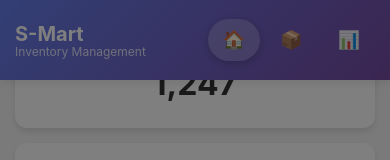
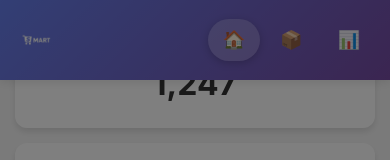
Before and after one commit to vcgithub41210/s-mart, a React (Create React App) app in the folder frontend/: page / in a window 390 px wide. Both pictures are taken after typing "Sample", "Sample123" into the empty fields and a click on the button "Login". Shown: the part 240-400 px from the top of the page. Built offline with nearby package versions, Linux system fonts and the light colour scheme.

Commit message:
modified homepage ui

```diff
--- a/frontend/src/components/Navbar.css
+++ b/frontend/src/components/Navbar.css
@@ -1,4 +1,3 @@
-
 .navbar {
 background: linear-gradient(135deg, #667eea 0%, #764ba2 100%);
 box-shadow: 0 2px 10px rgba(0,0,0,0.1);
@@ -21,21 +20,17 @@
 
 .navbar-brand {
 display: flex;
-  flex-direction: column;
+flex-direction: row; /* Keep as row for logo and S-Mart side by side /
+align-items: center; / Vertically align logo and S-Mart /
+gap: 10px; / Adjust spacing */
 }
 
-.navbar-brand h2 {
-  color: white;
-  font-size: 24px;
-  font-weight: bold;
-  margin: 0;
+.navbar-brand img {
+height: 120px;
+width: auto;
+vertical-align: middle;
 }
 
-.brand-subtitle {
-  color: rgba(255, 255, 255, 0.8);
-  font-size: 12px;
-  margin-top: -2px;
-}
 
 .navbar-menu {
 display: flex;
@@ -90,8 +85,21 @@
 height: 80px;
 }
 
+.navbar-brand {
+gap: 8px; /* Adjust logo spacing in mobile */
+}
+
+.navbar-brand img {
+height: 28px; /* Adjust logo size for mobile */
+}
+
 .navbar-brand h2 {
-    font-size: 20px;
+font-size: 22px;
+}
+
+.brand-subtitle {
+font-size: 11px;
+margin-top: 1px;
 }
 
 .navbar-menu {
--- a/frontend/src/components/Navbar.js
+++ b/frontend/src/components/Navbar.js
@@ -12,8 +12,7 @@ const Navbar = ({ currentSection, setCurrentSection }) => {
     <nav className="navbar">
       <div className="navbar-container">
         <div className="navbar-brand">
-          <h2>S-Mart</h2>
-          <span className="brand-subtitle">Inventory Management</span>
+          <img src="smart-logo2.png" alt="S-Mart Logo" />
         </div>
 
         <ul className="navbar-menu">
```
Lines whose indentation alone changed are shown as unchanged.
